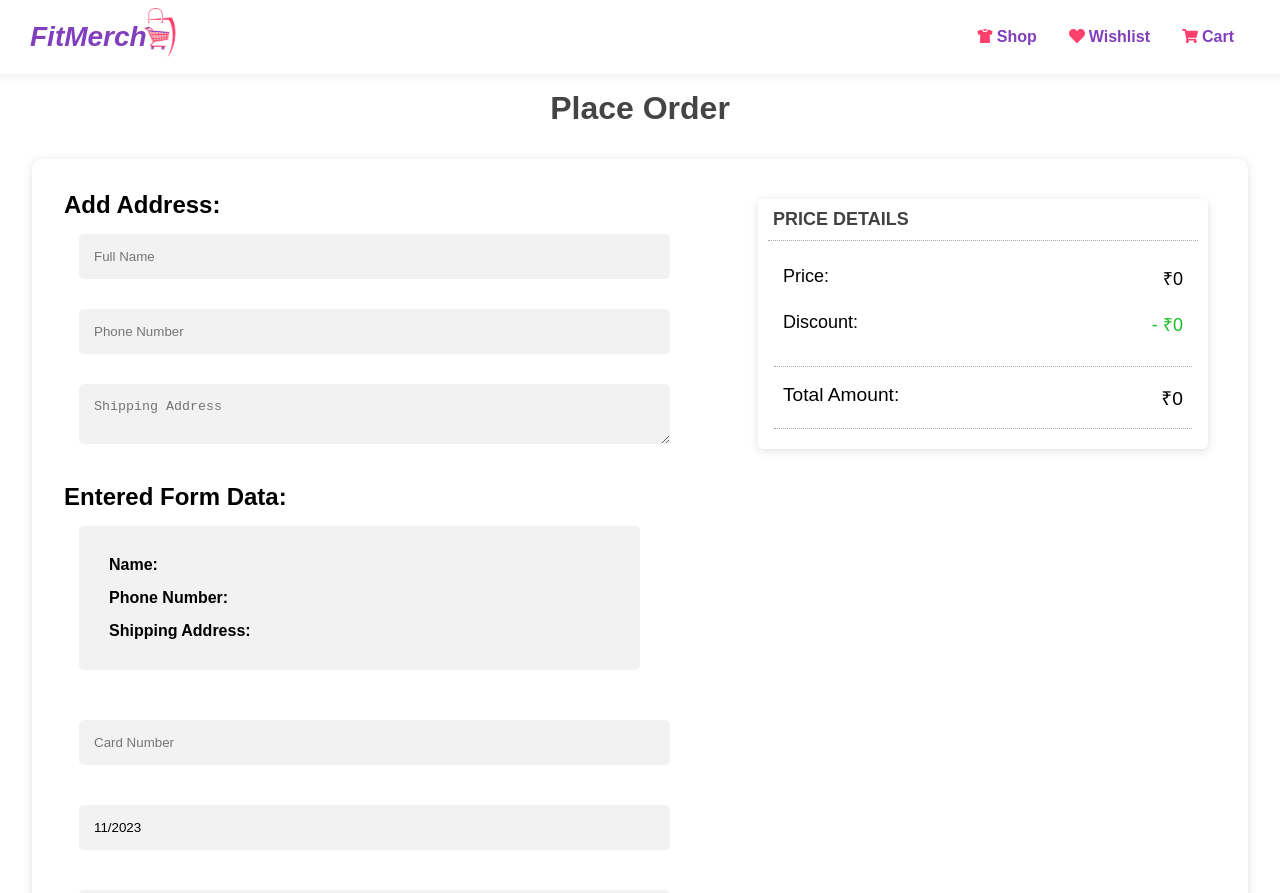
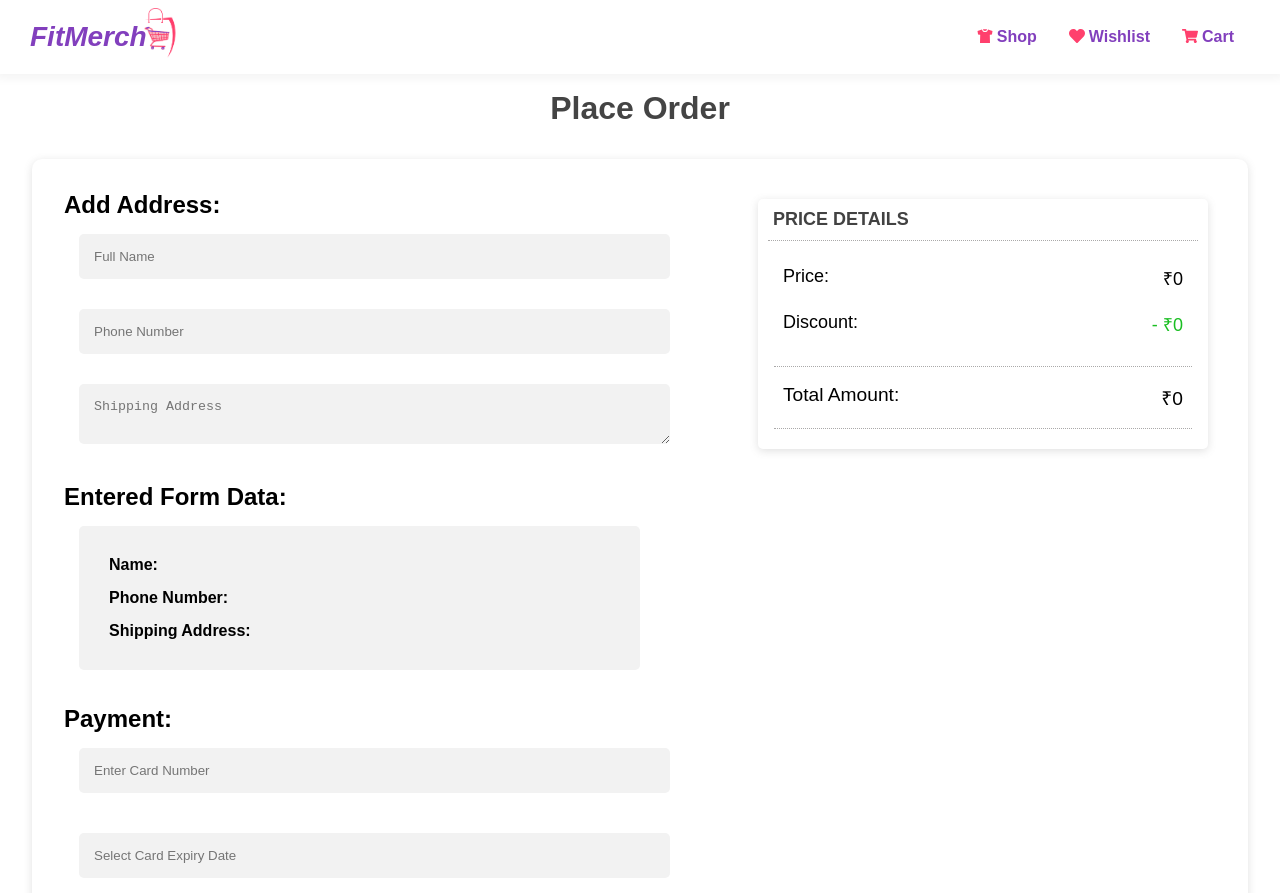
Before and after one commit to sandeepashok/fitmerch, a React (Create React App) app: page /checkout in a window 1280 px wide. Shown: the top 893 px of the page. Built offline with nearby package versions, Linux system fonts and the light colour scheme; no server answers.

Commit message:
refactor: text updates

```diff
--- a/src/app/Components/checkout/CheckoutForm.jsx
+++ b/src/app/Components/checkout/CheckoutForm.jsx
@@ -156,7 +156,7 @@ const CheckoutForm = () => {
     billingAddress: '',
     shippingAddress: '',
     cardNumber: '',
-    cardExpiryDate: new Date(),
+    cardExpiryDate: '',
     cvv: '',
   });
 
@@ -282,6 +282,7 @@ const CheckoutForm = () => {
             </DisplayData>
           </DisplayDataSection>
 
+          <h2>Payment:</h2>
           {/* Card Number */}
           <Input
             type="number"
@@ -292,7 +293,7 @@ const CheckoutForm = () => {
                 handleInputChange('cardNumber', e.target.value)
               }
             }}
-            placeholder="Card Number"
+            placeholder="Enter Card Number"
             required
           />
           <ErrorText>{paymentErrors.cardNumber}</ErrorText>
```
